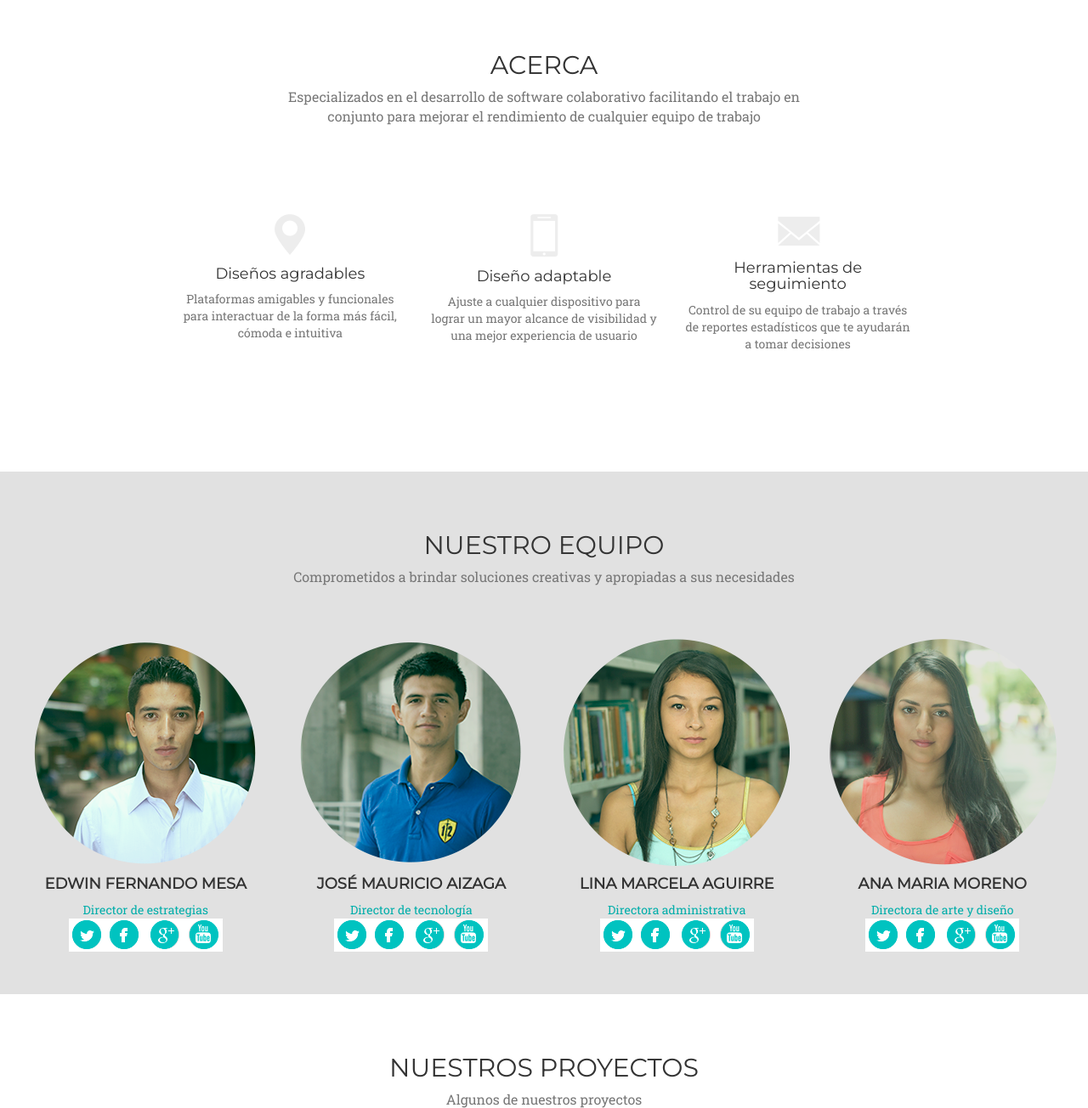
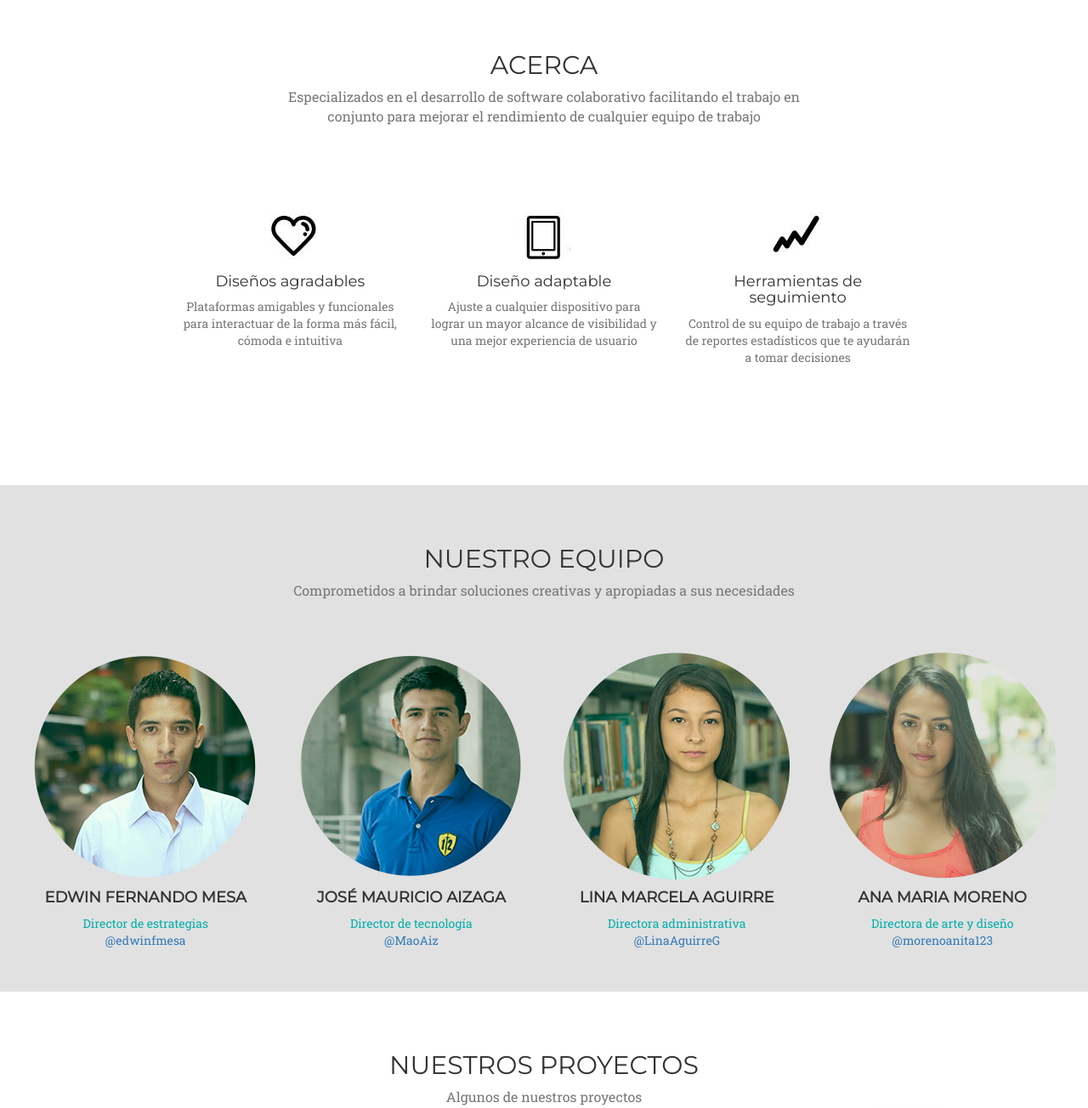
Before and after one commit to Daiech/Daiech.com, a Django app: page / in a window 1280 px wide. Shown: the part 632-1936 px from the top of the page at 85% size. Run offline with Django 3.2, Linux system fonts and the light colour scheme; some libraries are stand-ins or nearby versions.

Commit message:
New icons, twiiter link

```diff
--- a/apps/website/templates/website/index.html
+++ b/apps/website/templates/website/index.html
@@ -18,7 +18,7 @@
             <div class="row">
               <div class="col-sm-4 col-md-4">
                 <div class="">
-                  <img src="{{ STATIC_URL }}img/landing/address.png" alt="{% trans 'Diseños agradables' %}">
+                  <div class="about-icons design"></div>
                   <div class="caption">
                     <h4>{% trans 'Diseños agradables' %}</h4>
                     <p class="text-muted">{% trans 'Plataformas amigables y funcionales para interactuar de la forma más fácil, cómoda e intuitiva' %}</p>
@@ -27,7 +27,7 @@
               </div>
               <div class="col-sm-4 col-md-4">
                 <div class="">
-                  <img src="{{ STATIC_URL }}img/landing/phone.png" alt="{% trans 'Responsive web Design' %}">
+                  <div class="about-icons responsive"></div>
                   <div class="caption">
                     <h4>{% trans 'Diseño adaptable' %}</h4>
                     <p class="text-muted">{% trans 'Ajuste a cualquier dispositivo para lograr un mayor alcance de visibilidad y una mejor experiencia de usuario' %}</p>
@@ -36,7 +36,7 @@
               </div>
               <div class="col-sm-4 col-md-4">
                 <div class="">
-                  <img src="{{ STATIC_URL }}img/landing/email.png" alt="{% trans 'Herramientas de seguimiento' %}">
+                  <div class="about-icons tools"></div>
                   <div class="caption">
                     <h4>{% trans 'Herramientas de seguimiento' %}</h4>
                     <p class="text-muted">{% trans 'Control de su equipo de trabajo a través de reportes estadísticos que te ayudarán a tomar decisiones' %}</p>
@@ -54,7 +54,7 @@
                     <div class="member-pic"><div class="{{ u.class }}"></div></div>
                     <h4>{{ u.name }}</h4>
                     <span class="text-muted">{{ u.job }}</span>
-                    <div><img src="/static/img/daiech-social-active.png" ></div>
+                    <div><a href="{{ u.social.twitter.url }}">@{{ u.social.twitter.username }}</a></div>
                 </div>
 {% endfor %}{% endverbatim %}</script>
         <div class="container-fluid member-team">
@@ -148,6 +148,10 @@
         #home .principal-text p.principal-description{font-size: 20px;color: white;}
         #home .principal-text a.btn{font-weight: bold;padding: 25px 35px;border-radius: 40px;color: #00aeaa;margin-top: 50px;}
         #about{}
+        .about-icons{background-image: url("{{ STATIC_URL }}img/landing/icons.jpg");height: 63px;margin: auto;width: 63px;}
+        #about .design {background-position: 0 0;}
+        #about .responsive {background-position: -63px 0;}
+        #about .tools {background-position: -123px 0;}
         #about .container-fluid{margin-top: 100px;margin-bottom: 80px;width: 70%;}
         #team{background-color: #e1e1e1}
         #team .member-team{margin-top:50px;width: 100%;text-align: center;}
--- a/public/static/css/style.css
+++ b/public/static/css/style.css
@@ -6,7 +6,7 @@ h1,h2,h3,h4,h5,h6{font-family: 'Montserrat', 'sans-serif;'}
 #daiech-navbar{margin-top: 20px;}
 #daiech-menu *{color:#222;font-weight: bold;font-family: 'Montserrat', 'sans-serif;'}
 .daiech-logo{margin: 0 auto;width: 170px;}
-.daiech-social{height: 39px;margin:15px auto;margin-bottom: 0;width: 172px;}
+.daiech-social{height: 39px;margin:15px auto;margin-bottom: 0;width: 16p0x;}
 .daiech-social a{display: inline-block;background-image: url("/static/img/daiech-social-active.png");width: 40px;height: 40px;}
 .daiech-social a.fb{background-position: 0 0;}
 .daiech-social a.tw{background-position: 136px 0;}
--- a/public/static/js/main.js
+++ b/public/static/js/main.js
@@ -1,8 +1,8 @@
 var integ = [
-        {"name":"Lina Marcela Aguirre", "class":"lina", "job": "Directora administrativa", "social": {"twitter": "https://twitter.com/LinaAguirreG"}},
-        {"name":"Edwin Fernando Mesa", "class":"edwinfmesa", "job": "Director de estrategias", "social": {"twitter": "https://twitter.com/edwinfmesa"}},
-        {"name":"Ana Maria Moreno", "class":"ana", "job": "Directora de arte y diseño", "social": {"twitter": "https://twitter.com/morenoanita123"}},
-        {"name":"José Mauricio Aizaga", "class":"maoaiz", "job": "Director de tecnología", "social": {"twitter": "https://twitter.com/MaoAiz"}}
+        {"name":"Lina Marcela Aguirre", "class":"lina", "job": "Directora administrativa", "social": {"twitter": {"url": "https://twitter.com/LinaAguirreG", "username": "LinaAguirreG"}}},
+        {"name":"Edwin Fernando Mesa", "class":"edwinfmesa", "job": "Director de estrategias", "social": {"twitter": {"url": "https://twitter.com/edwinfmesa", "username": "edwinfmesa"}}},
+        {"name":"Ana Maria Moreno", "class":"ana", "job": "Directora de arte y diseño", "social": {"twitter": {"url": "https://twitter.com/morenoanita123", "username": "morenoanita123"}}},
+        {"name":"José Mauricio Aizaga", "class":"maoaiz", "job": "Director de tecnología", "social": {"twitter": {"url": "https://twitter.com/MaoAiz", "username": "MaoAiz"}}}
     ];
 var integ2=[];
 
```
Also changed, not shown: public/static/img/landing/icons.jpg (added).
